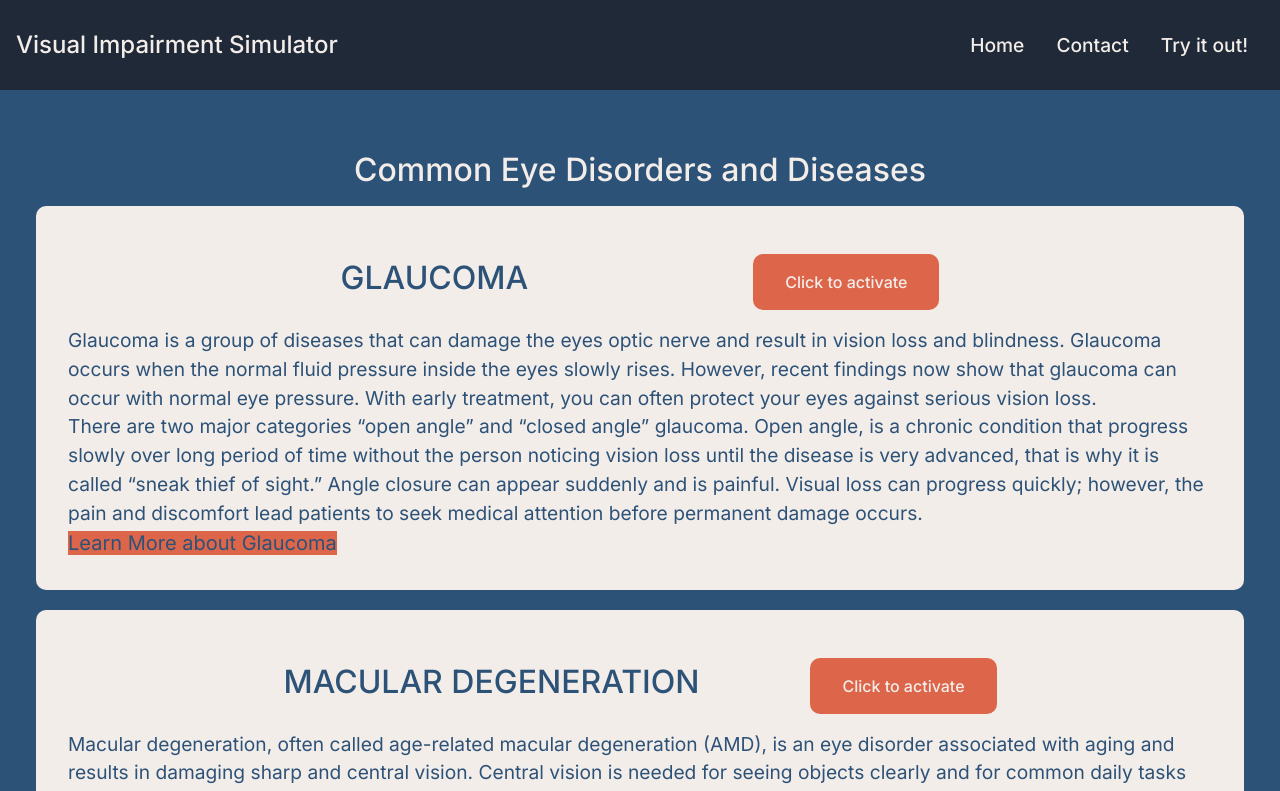
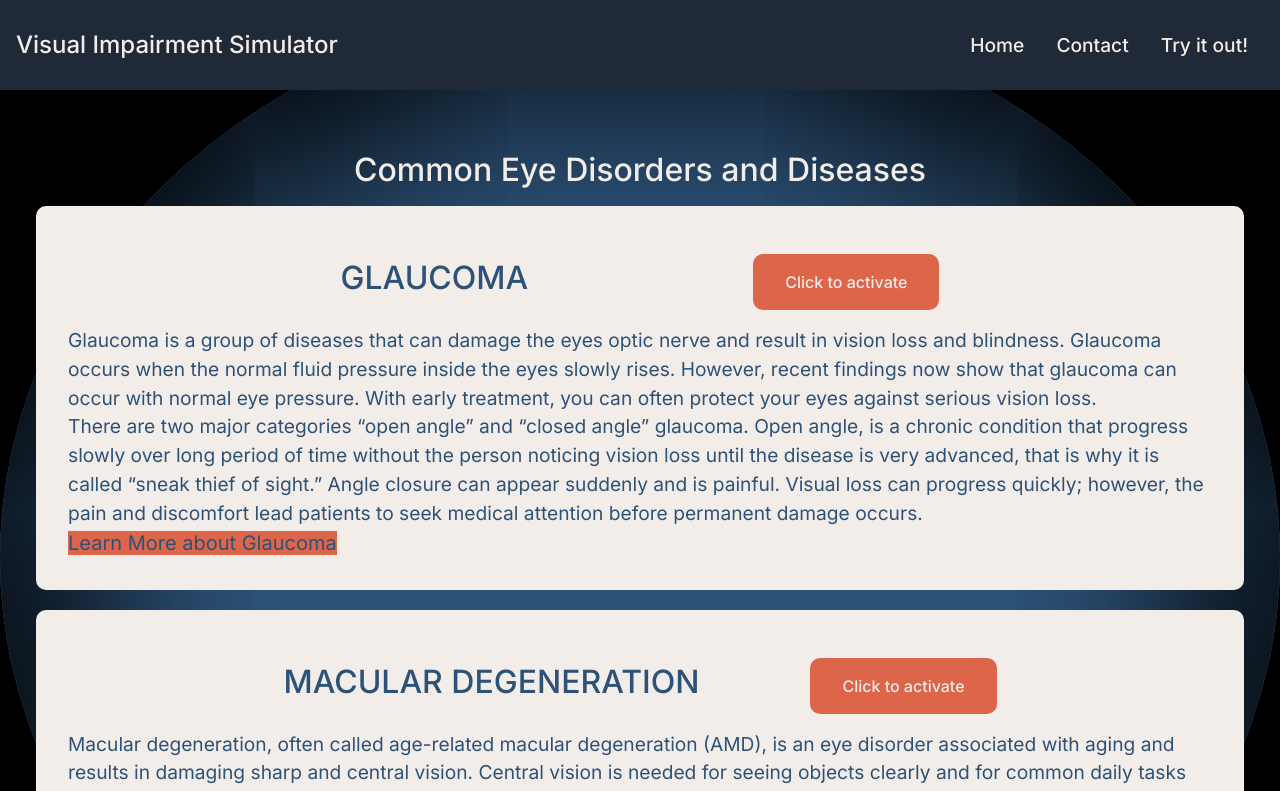
Before and after one commit to zackhanni/visual-impairments, a Next.js app: page / in a window 1280 px wide. Shown: the top 791 px of the page. Built offline with nearby package versions, Linux system fonts and the light colour scheme.

Commit message:
begin mouse spotlight

```diff
--- a/src/app/components/Content.tsx
+++ b/src/app/components/Content.tsx
@@ -3,9 +3,28 @@ import InfoCard from "./InfoCard"
 
 function Content() {
 
+    // const spotlight = document.querySelector("#spotlight");
+    // const spotlight_child = document.querySelector("#spotlight-child");
+    // const main = document.querySelector("main");
+    // main.addEventListener("mousemove", moveSpotlight);
+    // main.addEventListener("touchmove", moveSpotlight);
+    // function moveSpotlight(e) {
+    //   let pos, x, y;
+    //   e.preventDefault();
+    //   x = e.clientX - 300;
+    //   y = e.clientY - 350;
+    //   spotlight.style.left = x + "px";
+    //   spotlight.style.top = y + "px";
+    //   spotlight_child.style.left = x + "px";
+    //   spotlight_child.style.top = y + "px";
+    // }
+
+
+
     return (
-
-    <div className="content-container">
+        <div className="main" id="main">
+            <div className="cursor-box" id="spotlight">
+                <div className="content-container cursor-box-child" id="spotlight-child">
                     <div className="page-title">
                         <h2>Common Eye Disorders and Diseases</h2>
                     </div>
@@ -16,11 +35,9 @@ function Content() {
                         </div>
                         )}
                     </>
-
-
-
                 </div>
-
+            </div>
+        </div>
     )
 }
 
--- a/src/app/globals.css
+++ b/src/app/globals.css
@@ -19,3 +19,17 @@
 body {
   background-color: var(--ocean);
 }
+
+/* mouse spotlight */
+.cursor-box {
+  box-shadow: 0 0 0 10000px rgba(0, 0, 0, 1.0);
+  z-index: 10;
+  border-radius: 50%;
+}
+
+.cursor-box .cursor-box-child {
+  z-index: 10;
+  border-radius: 50%;
+  border: 0;
+  box-shadow: inset 0px 0px 200px 75px rgba(0,0,0,1.0);
+}
```
Lines whose indentation alone changed are shown as unchanged.
